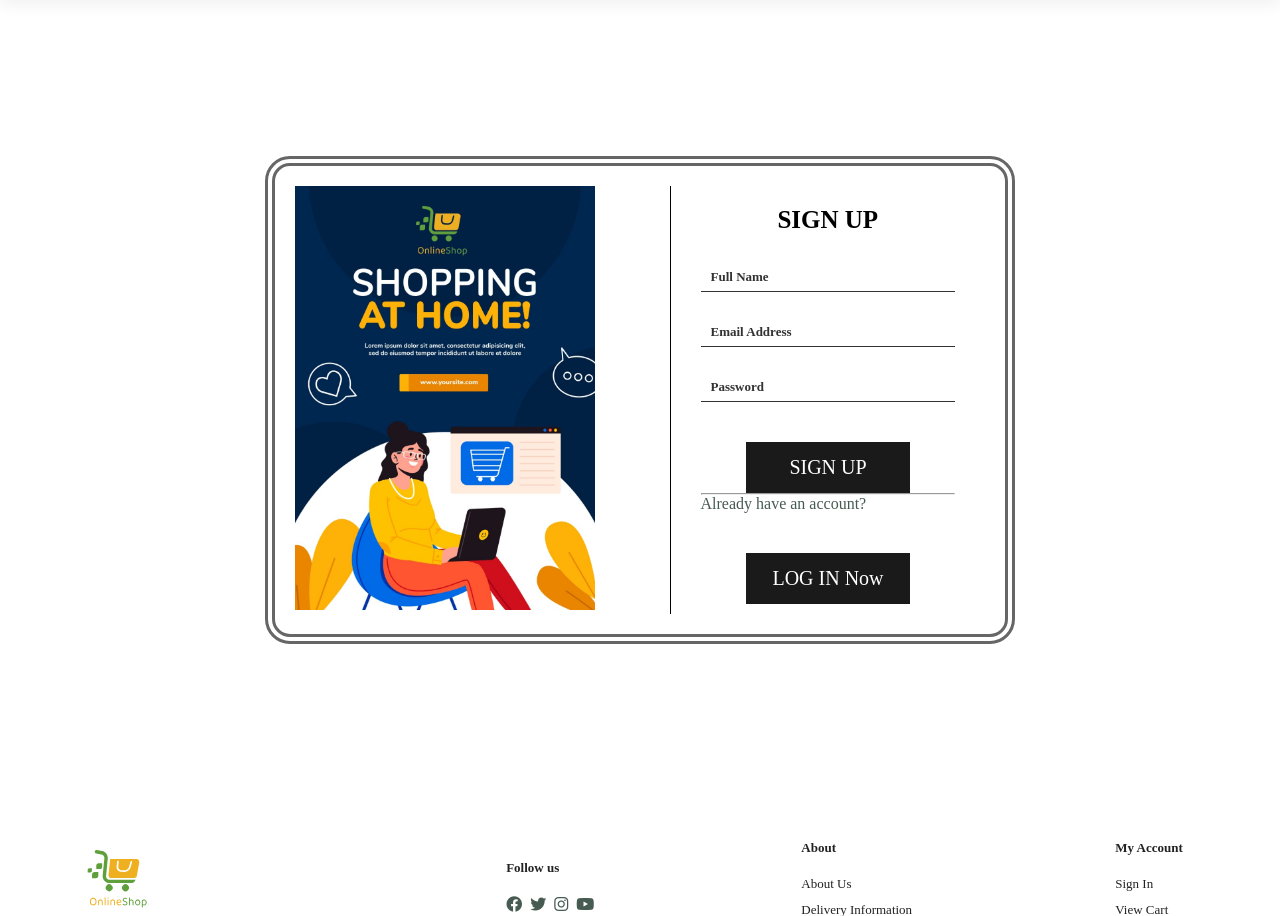
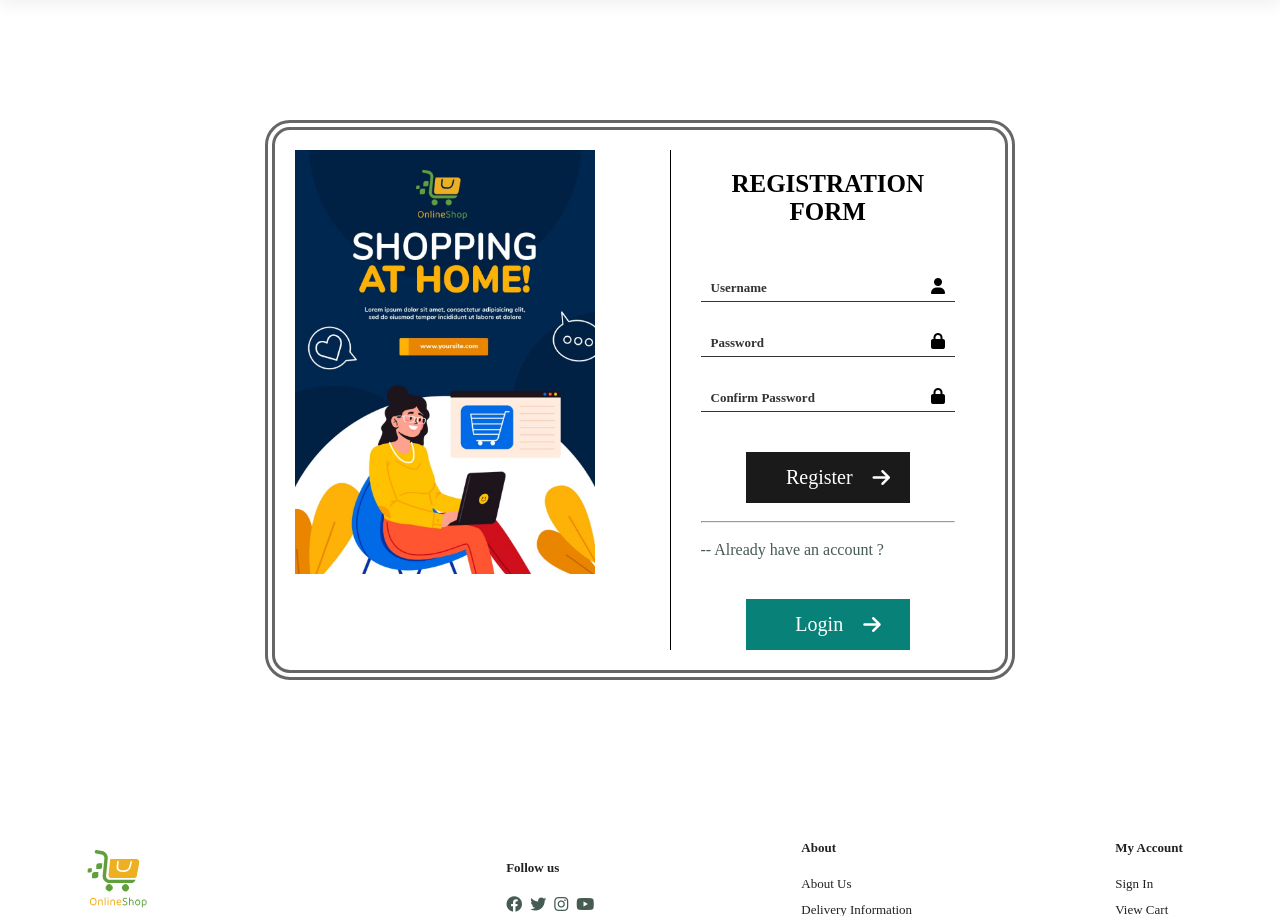
Before and after one commit to MahmoudElshiha/online-ecommerce, a PHP site: page /user_register.php in a window 1280 px wide. Shown: the part 104-1020 px from the top of the page. Run offline with PHP 8.4, Linux system fonts and the light colour scheme; data that the repository does not hold is empty.

Commit message:
Finish Merge

```diff
--- a/user_register.php
+++ b/user_register.php
@@ -6,7 +6,6 @@ if (isset($_SESSION['username'])) {
     header("Location: ./home.php");
     exit();
 }
-//  else {
 
 
 
@@ -32,6 +31,8 @@ if (isset($_SESSION['username'])) {
     <link rel="stylesheet" href="./styles/footer.css" />
     <link rel="stylesheet" href="./styles/style.css" />
     <link rel="stylesheet" href="./styles/style_sign_log.css" />
+    <link rel="stylesheet" href="./styles/style_sign_log.css" />
+    <link rel="stylesheet" href="./styles/style.css" />
 
 
 
@@ -49,29 +50,49 @@ if (isset($_SESSION['username'])) {
     <div class="wrapper">
         <div class="inner">
             <div class="image-holder">
-                <img src="images/photo_sign_log.jpg" alt="">
+                <img src="./images/photo_sign_log.jpg" alt="">
             </div>
-            <form action="">
-                <h3>SIGN UP</h3>
-                <div class="orm-groupf">
-                    <input type="text" placeholder="Full Name" class="form-control">
+            <form action="./functions/newUser.php" onsubmit="return user_register()">
+                <h3>Registration Form</h3>
+                <br>
+                <div id="error" class="<?php if ($error) {
+                                            echo 'show';
+                                        } else {
+                                            echo "hide";
+                                        } ?>">
+                    <p class="error"> يرجي التاكد من صحة البيانات </p>
+                </div>
+
+                <div class="form-wrapper">
+                    <input type="text" id="username" name="username" placeholder="Username" class="form-control" required>
+                    <i class="fa-solid fa-user"></i>
                 </div>
                 <div class="form-wrapper">
-                    <input type="text" placeholder="Email Address" class="form-control">
+                    <input type="password" id="password" name="password" placeholder="Password" class="form-control" required>
+                    <i class="fa-solid fa-lock"></i>
                 </div>
                 <div class="form-wrapper">
-                    <input type="password" placeholder="Password" class="form-control">
+                    <input type="password" id="re-password" name="re-password" placeholder="Confirm Password" class="form-control" required>
+                    <i class="fa-solid fa-lock"></i>
                 </div>
-                <button class="button-style-sign-log">SIGN UP</button>
+                <button class="button-style-sign-log">Register
+                    <i class="fa-solid fa-arrow-right"></i>
+                </button>
+
+                <br>
                 <hr>
-                <div class="register-sign-log">
-                    <p>Already have an account?</p>
-                    <button class="button-style-sign-log"><a href="./user_login.php" class="herf-style">LOG IN Now</a></button>
-                </div>
+                <br>
+
+                <p> -- Already have an account ?</p>
+                <a href="./user_login.php" style="all: unset;">
+                    <button type="button" class="button-style-sign-log" style="background-color: #088178;">Login
+                        <i class="fa-solid fa-arrow-right"></i>
+                    </button>
+                </a>
+
             </form>
         </div>
     </div>
-    <!-- sign up Form End -->
 
     <!-- footer start -->
     <?php
@@ -88,7 +109,5 @@ if (isset($_SESSION['username'])) {
 
 <?php
 
-// $on = 7;
-// }
 
 ?>
```
